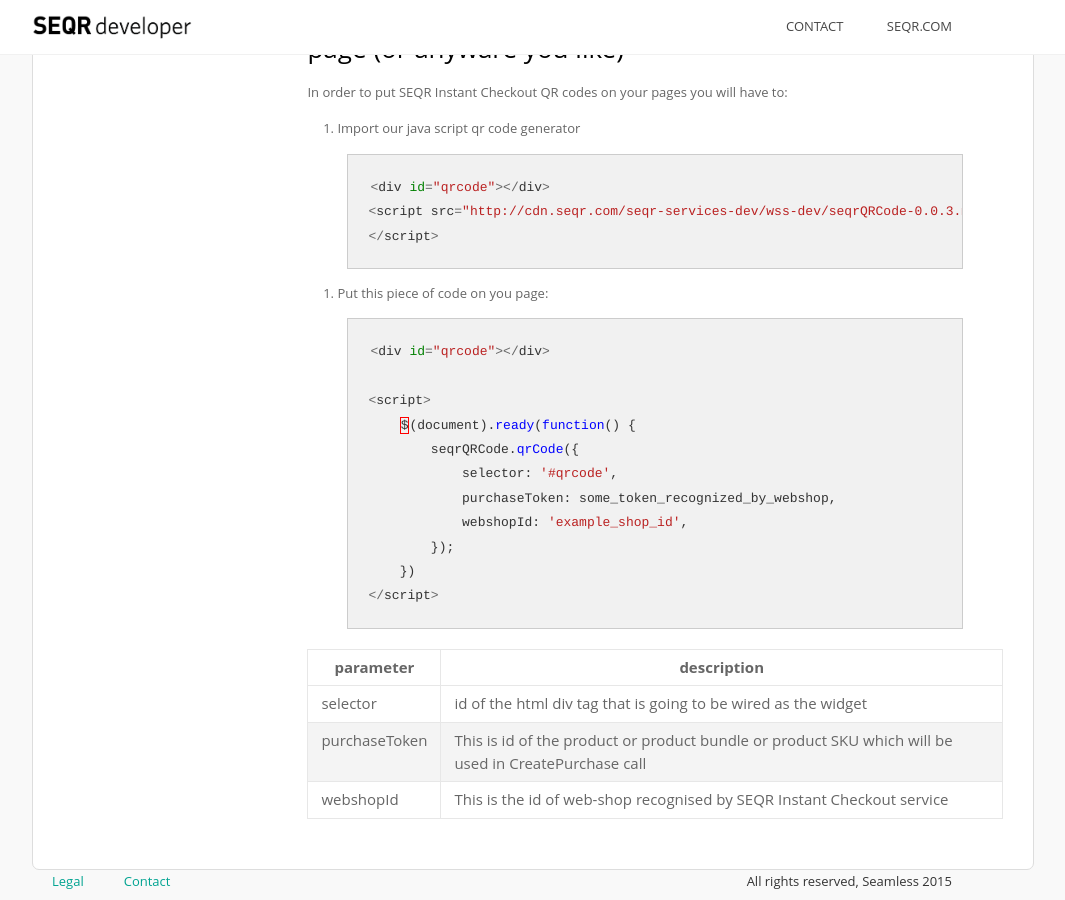
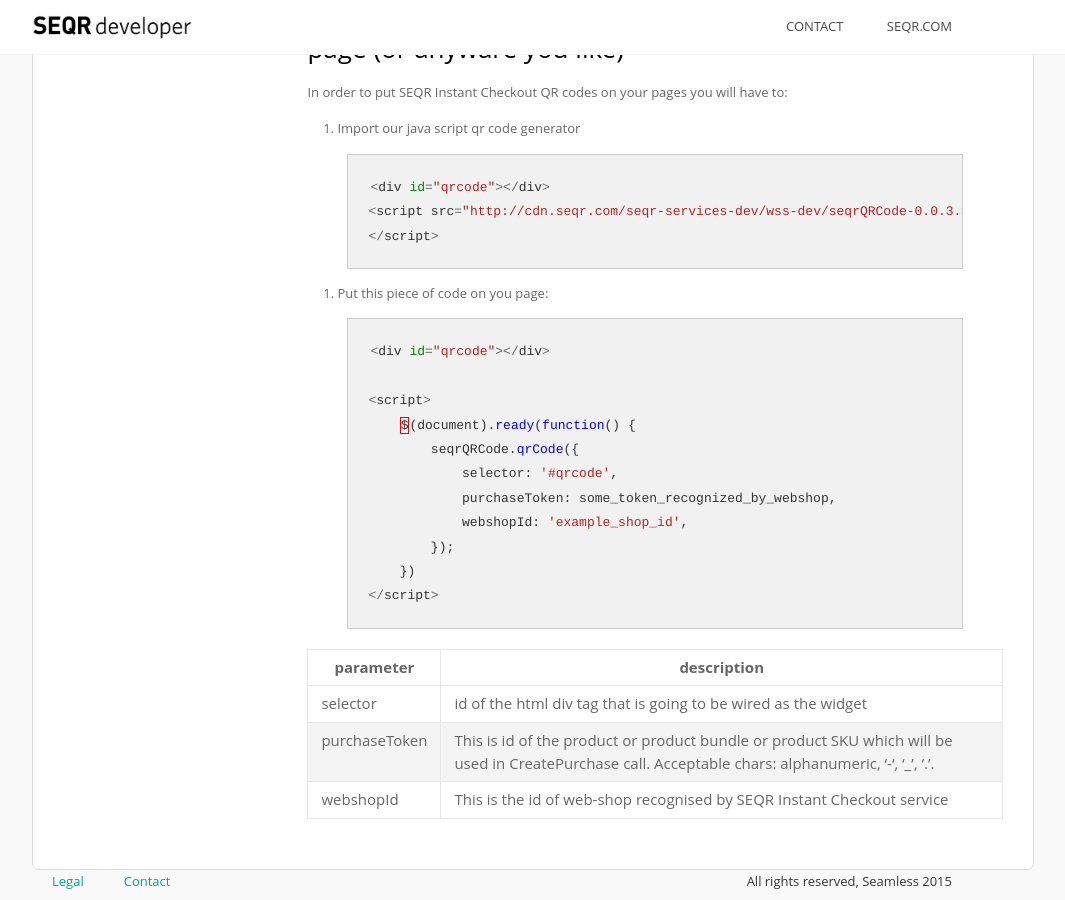
Before and after one commit to SeamlessDistribution/SeamlessDistribution.github.io, a Jekyll site: the page built from merchant/instantcheckout/index.md, in a window 1280 px wide and 900 px high, scrolled down 3089 px. Shown: the whole window, without its empty margins (138-1203 px from the left). Built offline with Jekyll 4.4.1, drawn with Linux system fonts in a browser that asks for light colours.

Commit message:
allowed chars info

```diff
--- a/merchant/instantcheckout/index.md
+++ b/merchant/instantcheckout/index.md
@@ -121,6 +121,6 @@
 | parameter | description |
 |---|---|
 | selector | id of the html div tag that is going to be wired as the widget |
-| purchaseToken | This is id of the product or product bundle or product SKU which will be used in CreatePurchase call |
+| purchaseToken | This is id of the product or product bundle or product SKU which will be used in CreatePurchase call. Acceptable chars: alphanumeric, '-', '_', '.'. |
 | webshopId | This is the id of web-shop recognised by SEQR Instant Checkout service |
 |---|---|
```
